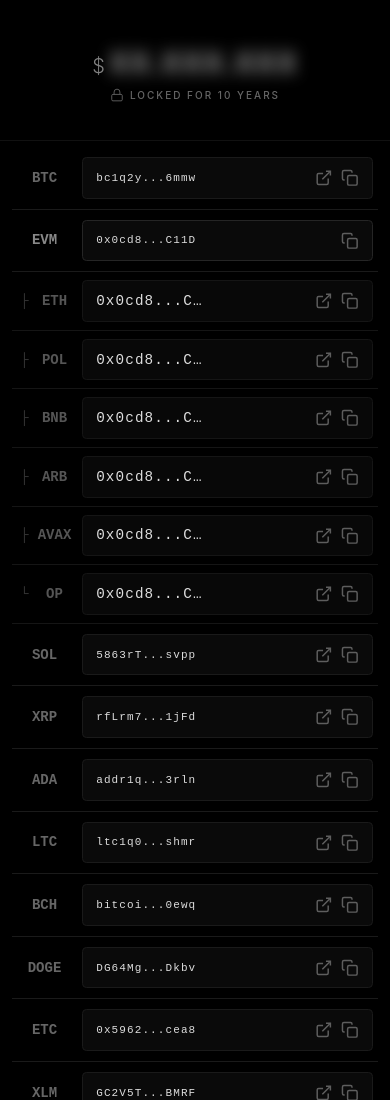
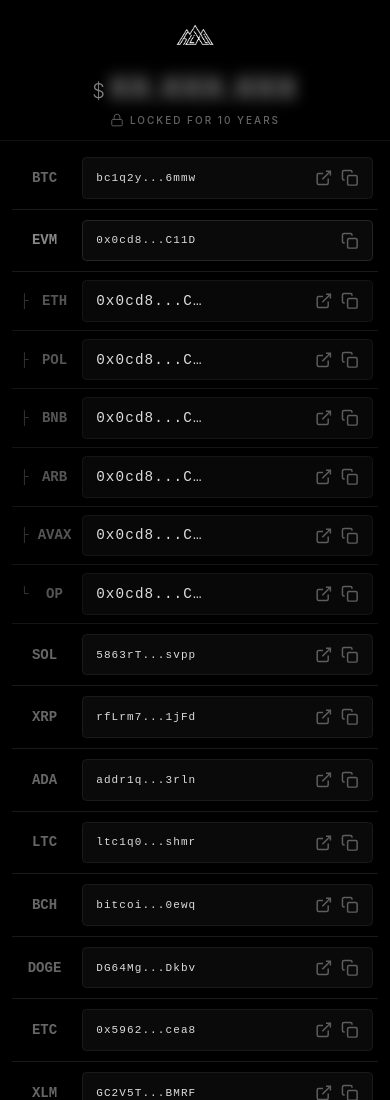
Before and after one commit to hlixli/pipopo, a plain HTML site: page index.html in a window 390 px wide. Shown: the top 1100 px of the page. Drawn offline with Linux system fonts and the light colour scheme.

Commit message:
Update index.html

```diff
--- a/index.html
+++ b/index.html
@@ -297,6 +297,7 @@
     align-items: center;
     gap: 6px;
     opacity: 0.4;
+    margin-bottom: 8px;
   }
   .lock-icon {
     width: 14px;
@@ -350,12 +351,38 @@
     height: 120px;
     flex-shrink: 0;
   }
+
+  /* Логотип */
+  .site-logo {
+    width: 60px;
+    height: 60px;
+    margin-bottom: 2px;
+    border-radius: 12px;
+    user-select: none;
+    -webkit-user-select: none;
+    -moz-user-select: none;
+    -ms-user-select: none;
+    pointer-events: none;
+    -webkit-user-drag: none;
+    -khtml-user-drag: none;
+    -moz-user-drag: none;
+    -o-user-drag: none;
+  }
+  @media (max-width: 480px) {
+    .site-logo {
+      width: 50px;
+      height: 50px;
+      margin-bottom: 1px;
+      border-radius: 10px;
+    }
+  }
 </style>
 </head>
 <body>
 
 <div class="vault-container">
   <div class="vault-box">
+    <img src="Logo1-31.png" alt="" class="site-logo" draggable="false" oncontextmenu="return false;">
     <div class="vault-balance">
       <span class="currency">$</span>
       <span class="amount blur">XX.XXX.XXX</span>
```
